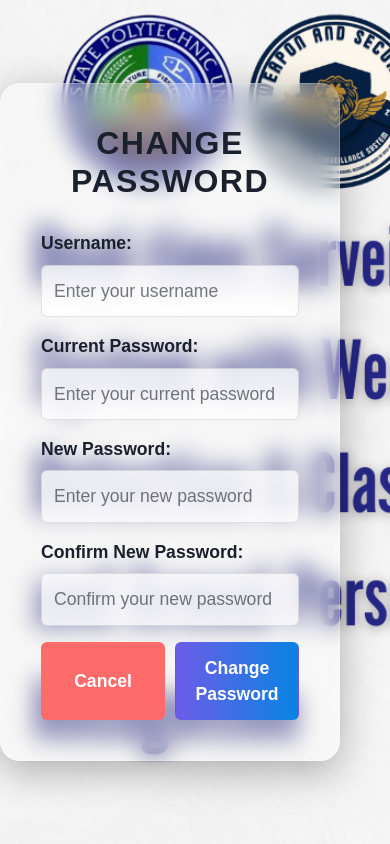
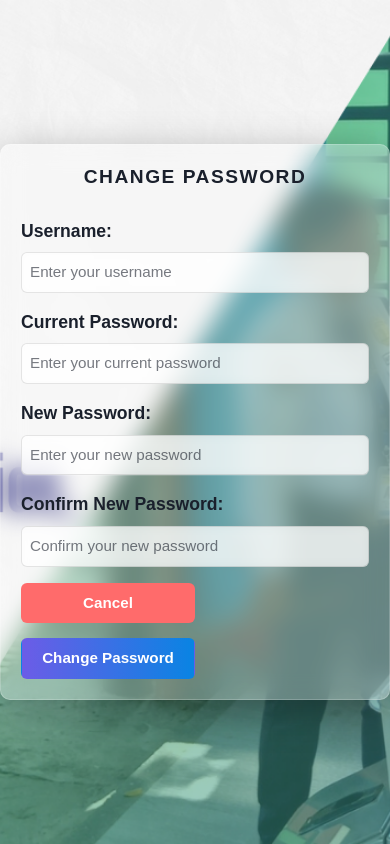
Before and after one commit to Arelvee/Security-Detection, a Flask app: page /change_password in a window 390 px wide. Run offline with Flask 3, Linux system fonts and the light colour scheme.

Commit message:
added responsiveness

```diff
--- a/templates/change_password.html
+++ b/templates/change_password.html
@@ -12,12 +12,15 @@
             font-family: Arial, sans-serif;
             background-image: url('/static/bg-cover.png');
             background-size: cover;
+            background-position: center;
             background-repeat: no-repeat;
+            background-attachment: fixed;
             margin: 0;
             padding: 0;
             height: 100vh;
             display: flex;
             align-items: center;
+            justify-content: center;
         }
 
         .change-password-container {
@@ -30,7 +33,7 @@
             max-width: 450px;
             width: 100%;
             margin-left: auto;
-            margin-right: 50px;
+            margin-right: auto;
         }
 
         h2 {
@@ -95,6 +98,53 @@
             justify-content: space-between;
             gap: 10px;
         }
+
+        /* Responsive Design */
+        @media (max-width: 768px) {
+            .change-password-container {
+                padding: 20px;
+                border-radius: 10px;
+            }
+
+            h2 {
+                font-size: 1.5em;
+            }
+
+            .form-control {
+                font-size: 1em;
+                padding: 10px;
+            }
+
+            .btn-custom, .btn-cancel {
+                font-size: 1em;
+                padding: 10px;
+            }
+        }
+
+        @media (max-width: 576px) {
+            h2 {
+                font-size: 1.2em;
+            }
+
+            .form-control {
+                font-size: 0.95em;
+                padding: 8px;
+            }
+
+            .btn-custom, .btn-cancel {
+                font-size: 0.95em;
+                padding: 8px;
+            }
+
+            .button-group {
+                flex-direction: column;
+                gap: 15px;
+            }
+
+            .btn-cancel, .btn-custom {
+                width: 100%;
+            }
+        }
     </style>
 </head>
 
--- a/templates/login.html
+++ b/templates/login.html
@@ -11,7 +11,9 @@
             font-family: Arial, sans-serif;
             background-image: url('/static/bg-cover.png');
             background-size: cover;
+            background-position: center;
             background-repeat: no-repeat;
+            background-attachment: fixed;
         }
     </style>
     <script>
@@ -36,8 +38,8 @@
 </head>
 
 <body class="flex items-center justify-center min-h-screen">
-    <div class="container mx-auto flex flex-col lg:flex-row justify-end items-center lg:items-start">
-        <div class="bg-white bg-opacity-30 backdrop-blur-md p-8 rounded-2xl shadow-lg border border-white border-opacity-20 w-full max-w-sm sm:max-w-md lg:max-w-lg xl:max-w-xl lg:mr-20">
+    <div class="container mx-auto flex flex-col lg:flex-row justify-center items-center lg:items-start px-4 py-8">
+        <div class="bg-white bg-opacity-30 backdrop-blur-md p-8 rounded-2xl shadow-lg border border-white border-opacity-20 w-full max-w-sm sm:max-w-md lg:max-w-lg xl:max-w-xl">
             <h2 class="text-center text-gray-800 text-2xl font-bold uppercase tracking-wide mb-6">Login</h2>
             <div>
                 <div class="mb-4">
```
Also changed, not shown: index.html (+11 -11 lines), templates/dashboard.html (+56 -41 lines), templates/register.html (+55 -5 lines).
